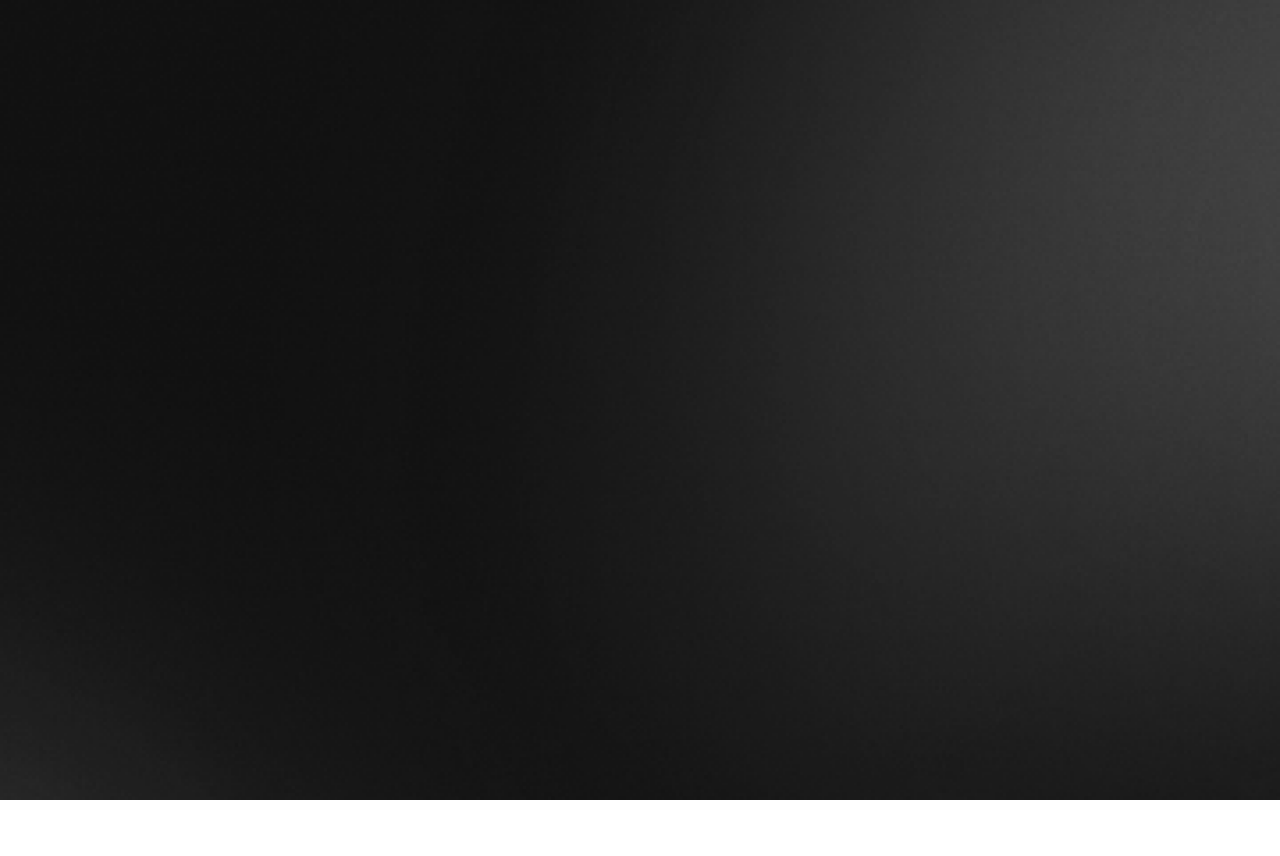
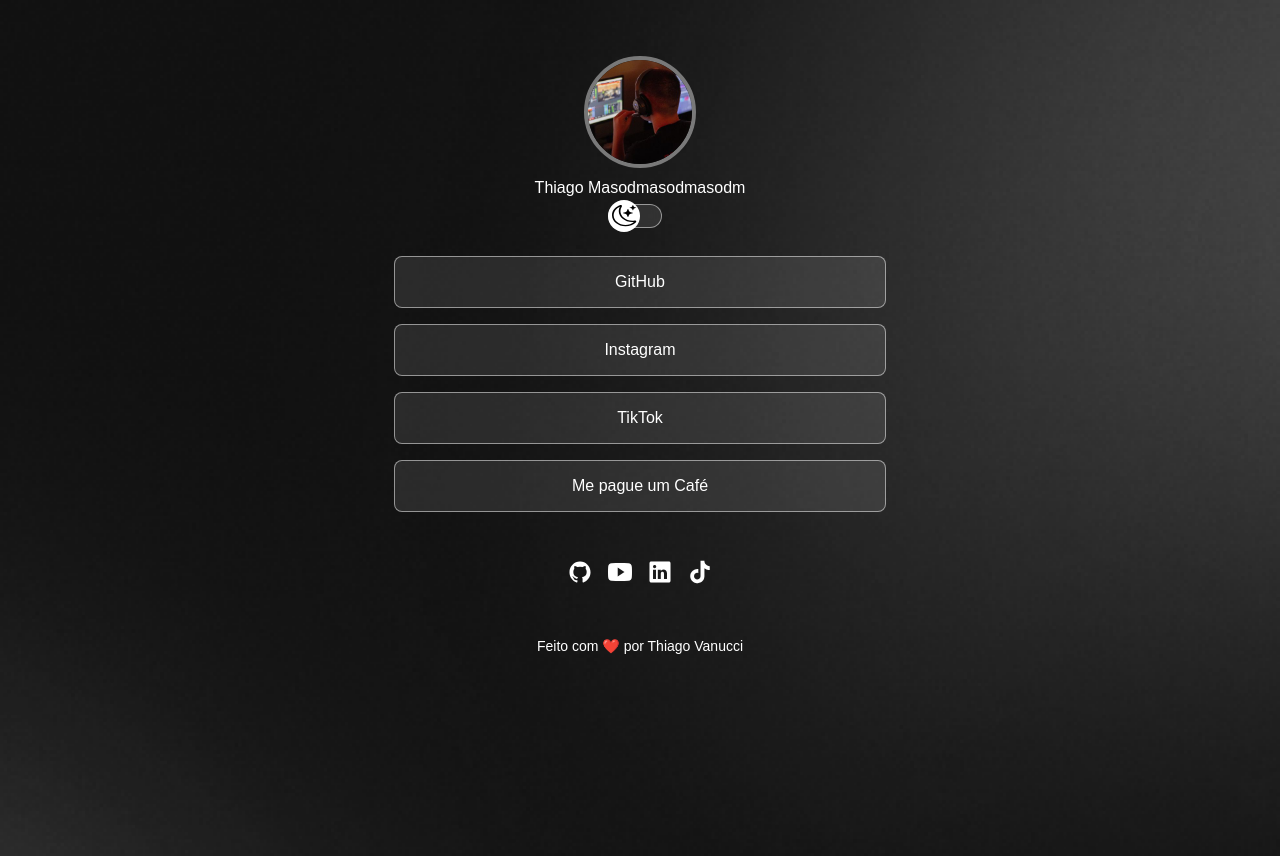
Before and after one commit to ThiagoVanucci01/HTML, a plain HTML site: page Aula3/index.html in a window 1280 px wide. Before the commit the page ends 800 px from the top, so only its background shows below. Drawn offline with nearby package versions, Linux system fonts and the light colour scheme.

Commit message:
Projeto de Links

```diff
--- a/Aula3/css/style.css
+++ b/Aula3/css/style.css
@@ -1,16 +1,148 @@
-*{
-    margin: 0;
-    padding: 0;
-    box-sizing: border-box;
+* {
+  margin: 0;
+  padding: 0;
+  box-sizing: border-box;
 }
 
-:root{
-    --bg-url: url(../img/BackgroundDark.png)
+:root {
+  --bg-url: url(../img/BackgroundDark.png);
 }
 
+body {
+  background: var(--bg-url) no-repeat top center / cover;
+  height: 100vh;
+  color: white;
+  text-decoration: none;
+  font-family: Arial, Helvetica, sans-serif;
+}
+#container {
+  width: 100%;
+  max-width: 588px;
+  margin: 56px auto 0px;
+  padding: 0px 24px;
+}
 
-body{
-    background: var(--bg-url) no-repeat
-    top center / cover;
-    height: 100vh;
+#perfil {
+  display: flex;
+  flex-direction: column;
+  align-items: center;
 }
+
+#perfil img {
+  width: 112px;
+  height: 112px;
+  border-radius: 50%;
+  border: 4px solid rgba(146, 146, 146, 0.8);
+  object-fit: cover;
+}
+
+#perfil p {
+  margin-top: 8px;
+  font-weight: 500;
+  line-height: 24px;
+}
+
+/* botao */
+#botao {
+  position: relative;
+  width: 64px;
+  margin: 4px auto;
+}
+
+#botao button {
+  width: 32px;
+  height: 32px;
+  border-radius: 50%;
+  border: 0;
+  background: #fff url(../img/lua.svg) no-repeat center;
+
+  position: absolute;
+  z-index: 1;
+  top: 50%;
+  transform: translateY(-50%);
+
+  animation: slide-out 0.2s;
+}
+
+#botao button:hover {
+  outline: 8px solid #e9ff;
+  transition: all 0.5;
+}
+
+#botao span {
+  background: rgba(255, 255, 255, 0.1);
+  display: block;
+  width: 54px;
+  height: 24px;
+  border: 1px solid rgba(255, 255, 255, 0.5);
+  border-radius: 24px;
+
+  backdrop-filter: blur(4px);
+  -webkit-backdrop-filter: blur(4px);
+}
+
+#links ul {
+  list-style: none;
+  display: flex;
+  flex-direction: column;
+  gap: 16px;
+  padding: 24px;
+}
+
+#links ul li a {
+  display: flex;
+  align-items: center;
+  justify-content: center;
+  padding: 16px 24px;
+  border: 1px solid rgba(255, 255, 255, 0.5);
+  border-radius: 8px;
+  background: rgba(255, 255, 255, 0.1);
+  text-decoration: none;
+  font-weight: 500;
+  color: #fff;
+}
+
+#links ul li a:hover {
+  background: rgba(255, 255, 255, 0.2);
+  border: 1px solid white;
+}
+
+#redesSocial {
+  display: flex;
+  justify-content: center;
+  padding: 24px;
+  gap: 16px;
+  font-size: 24px;
+}
+#redesSocial a {
+  text-decoration: none;
+  color: white;
+}
+#footer {
+  text-align: center;
+  font-size: 14px;
+  padding: 24px;
+}
+#footer a {
+  text-decoration: none;
+  color: white;
+}
+
+/* animação do botao */
+@keyframes slide-out {
+  from {
+    left: 50%;
+  }
+  to {
+    left: 0;
+  }
+}
+
+@keyframes slide-in {
+  from {
+    left: 0;
+  }
+  to {
+    left: 50%ssss;
+  }
+}
--- a/Aula3/index.html
+++ b/Aula3/index.html
@@ -1,12 +1,47 @@
 <!DOCTYPE html>
 <html lang="pt-BR">
-<head>
-    <meta charset="UTF-8">
-    <meta name="viewport" content="width=device-width, initial-scale=1.0">
+  <head>
+    <meta charset="UTF-8" />
+    <meta name="viewport" content="width=device-width, initial-scale=1.0" />
     <title>DevLinks</title>
-    <link rel="stylesheet" href="./css/style.css">
-</head>
-<body>
+    <link rel="stylesheet" href="./css/style.css" />
+  </head>
+  <body>
+    <div id="container">
+      <div id="perfil">
+        <img src="./img/PERFIL.jpg" alt="" />
+        <p>Thiago Masodmasodmasodm</p>
+      </div>
+      <div id="botao">
+        <button></button>
+        <span></span>
+      </div>
 
-</body>
+      <div id="links">
+        <ul>
+          <li><a href="https://github.com/ThiagoVanucci01">GitHub</a></li>
+          <li><a href="https://www.instagram.com/">Instagram</a></li>
+          <li><a href="https://github.com/ThiagoVanucci01">TikTok</a></li>
+          <li><a href="">Me pague um Café</a></li>
+        </ul>
+      </div>
+      <div id="redesSocial">
+        <a href="https://github.com/ThiagoVanucci01"><ion-icon name="logo-github"></ion-icon></a>
+        <a href="https://www.youtube.com/"><ion-icon name="logo-youtube"></ion-icon></a>
+        <a href="https://br.linkedin.com/?trk=guest_homepage-basic_nav-header-logo"><ion-icon name="logo-linkedin"></ion-icon></a>
+        <a href="https://www.tiktok.com/foryou"><ion-icon name="logo-tiktok"></ion-icon></a>
+      </div>
+      <div id="footer">
+        <p>Feito com ❤️ por <a href="">Thiago Vanucci</a></p>
+      </div>
+    </div>
+  </body>
+  <script
+    type="module"
+    src="https://unpkg.com/ionicons@7.1.0/dist/ionicons/ionicons.esm.js"
+  ></script>
+  <script
+    nomodule
+    src="https://unpkg.com/ionicons@7.1.0/dist/ionicons/ionicons.js"
+  ></script>
 </html>
```
Also changed, not shown: Aula3/img/lua.svg (added), Aula3/img/perfil.jpg (added), Aula3/img/sol.svg (added).
